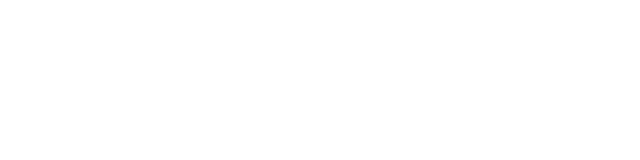
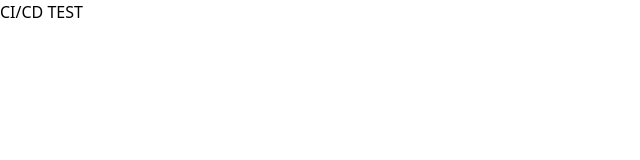
Before and after one commit to Do-it-Together-DoTo/DoTo_Front, a React (Vite) app: page / in a window 1280 px wide. Shown: the top 160 px of the page, without its empty margins (0-640 px from the left). Built offline with nearby package versions, Linux system fonts and the light colour scheme.

Commit message:
Feat: CI/CD 환경 테스트

```diff
--- a/src/App.tsx
+++ b/src/App.tsx
@@ -1,5 +1,9 @@
 function App() {
-  return <></>;
+  return (
+    <>
+      <div>CI/CD TEST</div>
+    </>
+  );
 }
 
 export default App;
```
Also changed, not shown: 1 other file (tests, documents, lock files or other folders).
